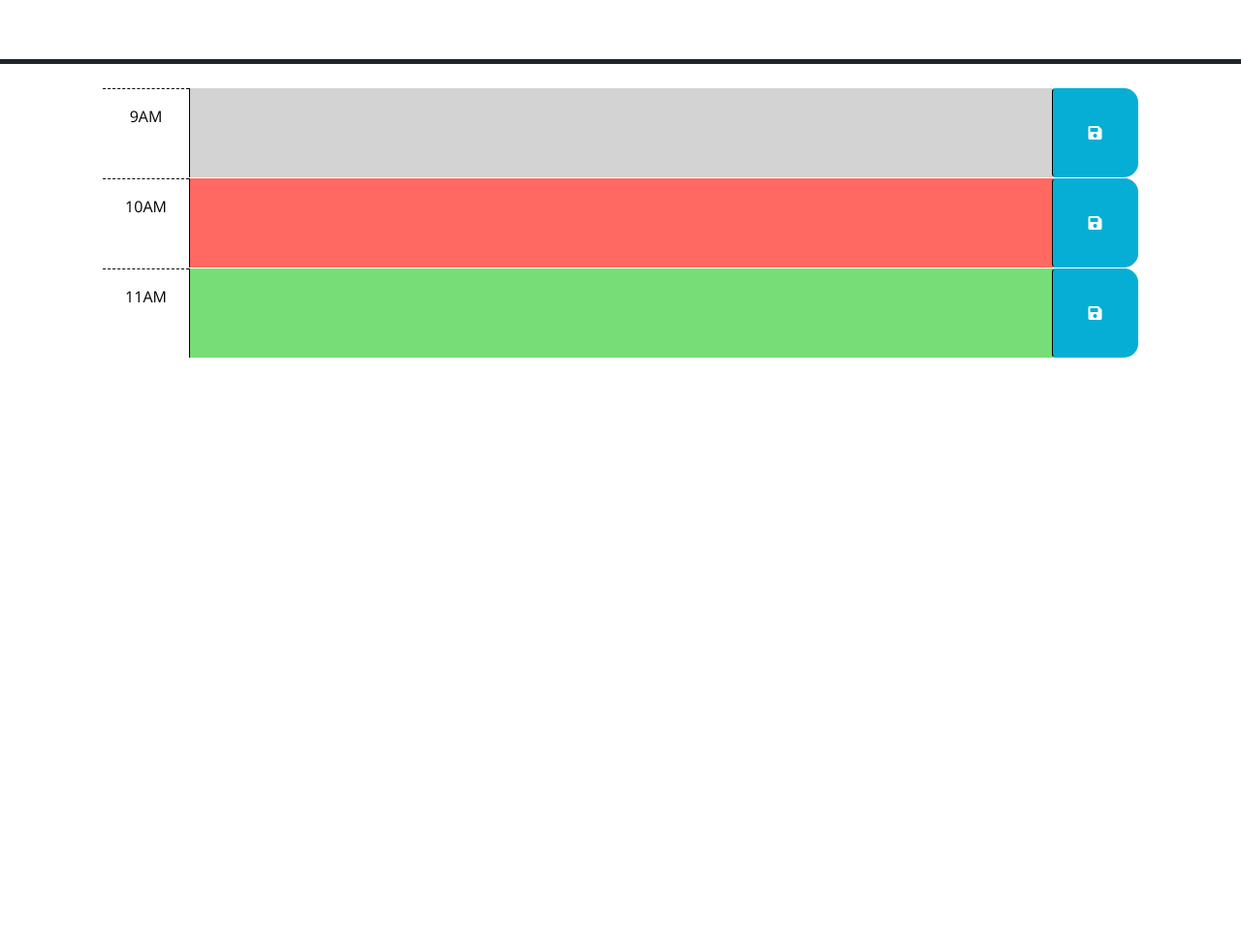
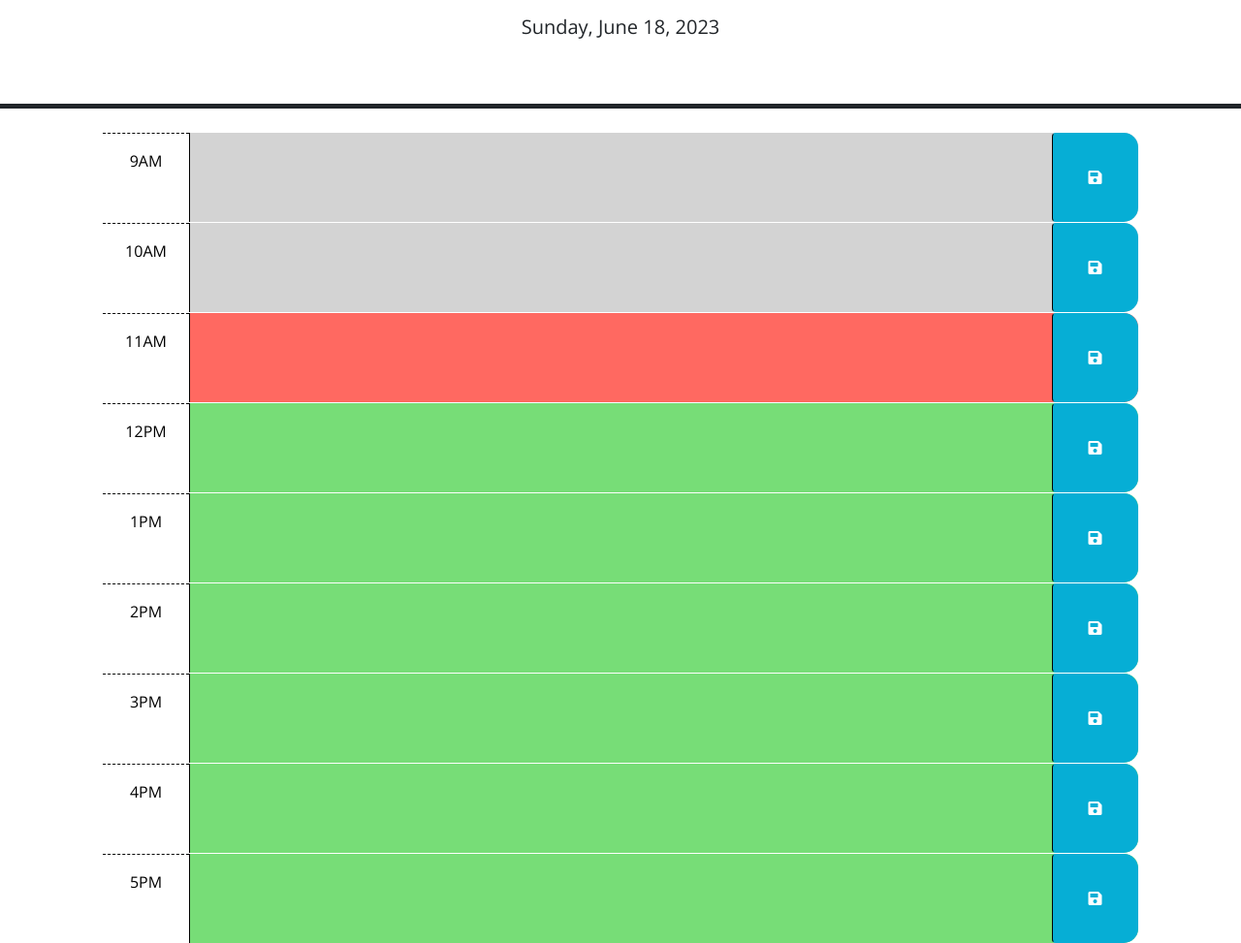
Before and after one commit to mavarreteno/Daily-Planner, a plain HTML site: page index.html in a window 1280 px wide. Shown: the part 166-1139 px from the top of the page at 97% size. Before the commit the page ends 800 px from the top, so only its background shows below. Drawn offline with nearby package versions, Linux system fonts and the light colour scheme.

Commit message:
adding my work to the  repo

```diff
--- a/index.html
+++ b/index.html
@@ -40,7 +40,7 @@
         -->
 
       <!-- Example of a past time block. The "past" class adds a gray background color. -->
-      <div id="hour-9" class="row time-block past">
+      <div id="hour-9" class="row time-block">
         <div class="col-2 col-md-1 hour text-center py-3">9AM</div>
         <textarea class="col-8 col-md-10 description" rows="3"> </textarea>
         <button class="btn saveBtn col-2 col-md-1" aria-label="save">
@@ -49,7 +49,7 @@
       </div>
 
       <!-- Example of a a present time block. The "present" class adds a red background color. -->
-      <div id="hour-10" class="row time-block present">
+      <div id="hour-10" class="row time-block">
         <div class="col-2 col-md-1 hour text-center py-3">10AM</div>
         <textarea class="col-8 col-md-10 description" rows="3"> </textarea>
         <button class="btn saveBtn col-2 col-md-1" aria-label="save">
@@ -58,21 +58,61 @@
       </div>
 
       <!-- Example of a future time block. The "future" class adds a green background color. -->
-      <div id="hour-11" class="row time-block future">
+  <div id="hour-11" class="row time-block">
     <div class="col-2 col-md-1 hour text-center py-3">11AM</div>
     <textarea class="col-8 col-md-10 description" rows="3"> </textarea>
     <button class="btn saveBtn col-2 col-md-1" aria-label="save">
       <i class="fas fa-save" aria-hidden="true"></i>
     </button>
   </div>
-
+  <div id="hour-12" class="row time-block">
+    <div class="col-2 col-md-1 hour text-center py-3">12PM</div>
+    <textarea class="col-8 col-md-10 description" rows="3"> </textarea>
+    <button class="btn saveBtn col-2 col-md-1" aria-label="save">
+      <i class="fas fa-save" aria-hidden="true"></i>
+    </button>
+  </div>
+  <div id="hour-13" class="row time-block">
+    <div class="col-2 col-md-1 hour text-center py-3">1PM</div>
+    <textarea class="col-8 col-md-10 description" rows="3"> </textarea>
+    <button class="btn saveBtn col-2 col-md-1" aria-label="save">
+      <i class="fas fa-save" aria-hidden="true"></i>
+    </button>
+  </div>
+  <div id="hour-14" class="row time-block">
+    <div class="col-2 col-md-1 hour text-center py-3">2PM</div>
+    <textarea class="col-8 col-md-10 description" rows="3"> </textarea>
+    <button class="btn saveBtn col-2 col-md-1" aria-label="save">
+      <i class="fas fa-save" aria-hidden="true"></i>
+    </button>
+  </div>
+  <div id="hour-15" class="row time-block">
+    <div class="col-2 col-md-1 hour text-center py-3">3PM</div>
+    <textarea class="col-8 col-md-10 description" rows="3"> </textarea>
+    <button class="btn saveBtn col-2 col-md-1" aria-label="save">
+      <i class="fas fa-save" aria-hidden="true"></i>
+    </button>
+  </div>
+  <div id="hour-16" class="row time-block">
+    <div class="col-2 col-md-1 hour text-center py-3">4PM</div>
+    <textarea class="col-8 col-md-10 description" rows="3"> </textarea>
+    <button class="btn saveBtn col-2 col-md-1" aria-label="save">
+      <i class="fas fa-save" aria-hidden="true"></i>
+    </button>
+  </div>
+  <div id="hour-17" class="row time-block">
+    <div class="col-2 col-md-1 hour text-center py-3">5PM</div>
+    <textarea class="col-8 col-md-10 description" rows="3"> </textarea>
+    <button class="btn saveBtn col-2 col-md-1" aria-label="save">
+      <i class="fas fa-save" aria-hidden="true"></i>
+    </button>
+  </div>
+  </div>
   <script src="https://code.jquery.com/jquery-3.4.1.min.js"></script>
-    <script
-      src="https://cdn.jsdelivr.net/npm/dayjs@1.11.3/dayjs.min.js"
-      integrity="sha256-iu/zLUB+QgISXBLCW/mcDi/rnf4m4uEDO0wauy76x7U="
-      crossorigin="anonymous"
-    ></script>
+  <script src="https://cdn.jsdelivr.net/npm/dayjs@1.11.3/dayjs.min.js"
+    integrity="sha256-iu/zLUB+QgISXBLCW/mcDi/rnf4m4uEDO0wauy76x7U=" crossorigin="anonymous"></script>
 
   <script src="script.js"></script>
   </body>
+
   </html>
--- a/script.js
+++ b/script.js
@@ -1,8 +1,50 @@
 // Wrap all code that interacts with the DOM in a call to jQuery to ensure that
 // the code isn't run until the browser has finished rendering all the elements
 // in the html.
-$(function () {
-  // TODO: Add a listener for click events on the save button. This code should
+   $(document).ready(function() {
+        // Display current day at the top of the calendar
+        var currentDay = dayjs().format('dddd, MMMM D, YYYY');
+        $('#currentDay').text(currentDay);
+
+        //Color code time blocks based on past, present, future
+        //var currentHour = dayjs().format('H');
+       currentHour = 11
+
+
+        for(i=0; i<9; i++) {
+          var hour = i + 9;
+          console.log(hour);
+          var now = $('.time-block').eq(i);
+          if (hour < currentHour) {
+            now.addClass('past');
+          } else if (hour > currentHour) {
+            now.addClass('future');
+          } else {
+            now.addClass('present');
+          }
+        };
+
+        console.log(hour);
+      console.log($('.time-block')[2]);
+      console.log(currentHour);
+      console.log($('#hour-17'));
+
+      $(".saveBtn").on("click", function () {
+        var block = $(this).closest(".time-block");
+        var hour = block.attr("id");
+        var text = block.find(".description").val();
+
+        localStorage.setItem(hour, text);
+      });
+
+      for (var i = 9; i <= 17; i++) {
+        var savedText = localStorage.getItem("hour-" + i);
+        if (savedText) {
+          $("#hour-" + i + " .description").val(savedText);
+        }
+      }
+
+      // TODO: Add a listener for click events on the save button. This code should
   // use the id in the containing time-block as a key to save the user input in
   // local storage. HINT: What does `this` reference in the click listener
   // function? How can DOM traversal be used to get the "hour-x" id of the
@@ -20,4 +62,5 @@ $(function () {
   // attribute of each time-block be used to do this?
   //
   // TODO: Add code to display the current date in the header of the page.
-});
+
+    });
```
Lines whose indentation alone changed are shown as unchanged.
